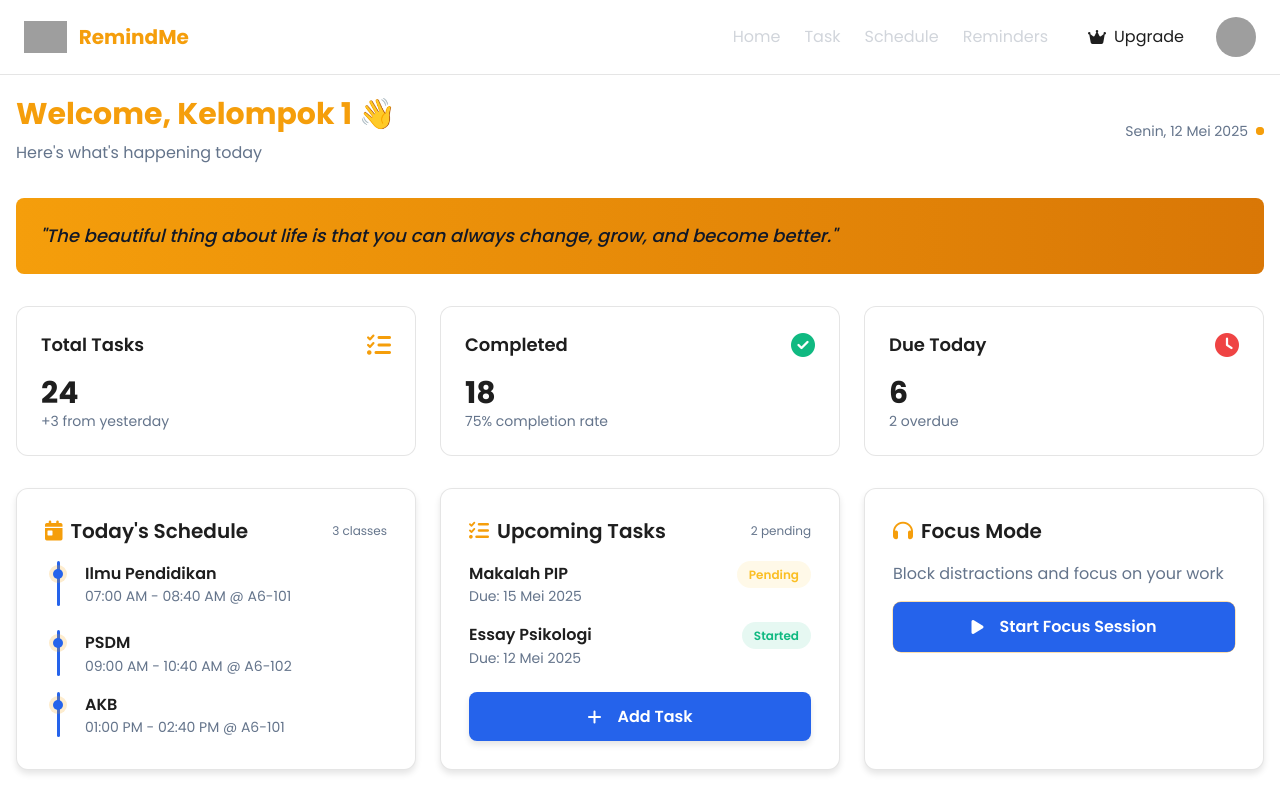
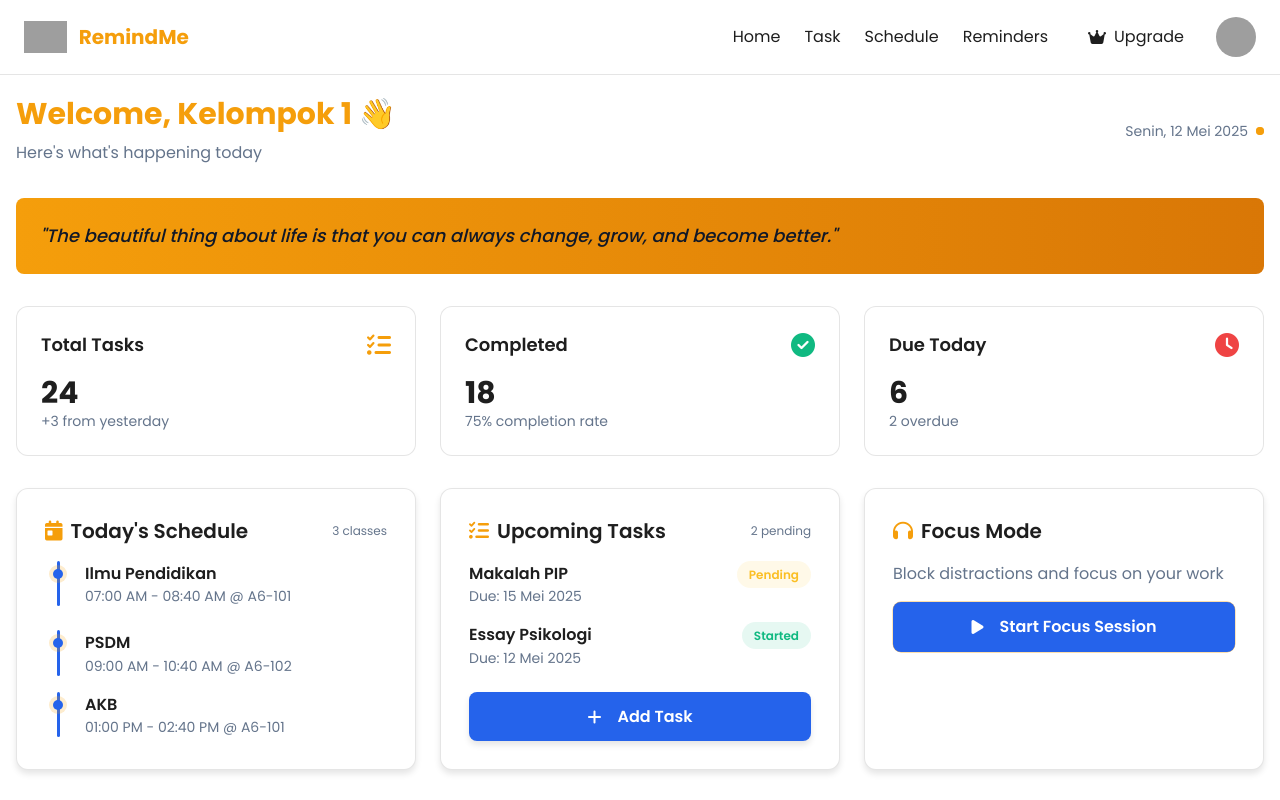
Before and after one commit to mbrzy/remindme-neverforget, a plain HTML site: page dashboard.html in a window 1280 px wide. Shown: the top 800 px of the page. Drawn offline with nearby package versions, Linux system fonts and the light colour scheme; grey boxes are pictures that could not be loaded.

Commit message:
Update dashboard.html

```diff
--- a/dashboard.html
+++ b/dashboard.html
@@ -343,10 +343,10 @@
                 <span class="text-xl font-bold text-yellow-500">RemindMe</span>
             </div>
             <div class="hidden md:flex items-center space-x-6">
-                <a href="index.html" class="nav-link text-gray-300 hover:text-yellow-500 transition-colors">Home</a>
-                <a href="dashboard.html#tasks" class="nav-link text-gray-300 hover:text-yellow-500 transition-colors">Task</a>
-                <a href="dashboard.html#schedule" class="nav-link text-gray-300 hover:text-yellow-500 transition-colors">Schedule</a>
-                <a href="dashboard.html#reminders" class="nav-link text-gray-300 hover:text-yellow-500 transition-colors">Reminders</a>
+                <a href="index.html" class="nav-link text-black-300 hover:text-yellow-500 transition-colors">Home</a>
+                <a href="dashboard.html#tasks" class="nav-link text-black-300 hover:text-yellow-500 transition-colors">Task</a>
+                <a href="dashboard.html#schedule" class="nav-link text-black-300 hover:text-yellow-500 transition-colors">Schedule</a>
+                <a href="dashboard.html#reminders" class="nav-link text-black-300 hover:text-yellow-500 transition-colors">Reminders</a>
                 <div class="flex items-center space-x-4">
                     <a href="pricing.html" class="btn-primary px-4 py-2 rounded-lg flex items-center">
                         <i class="fas fa-crown mr-2"></i>Upgrade
```
